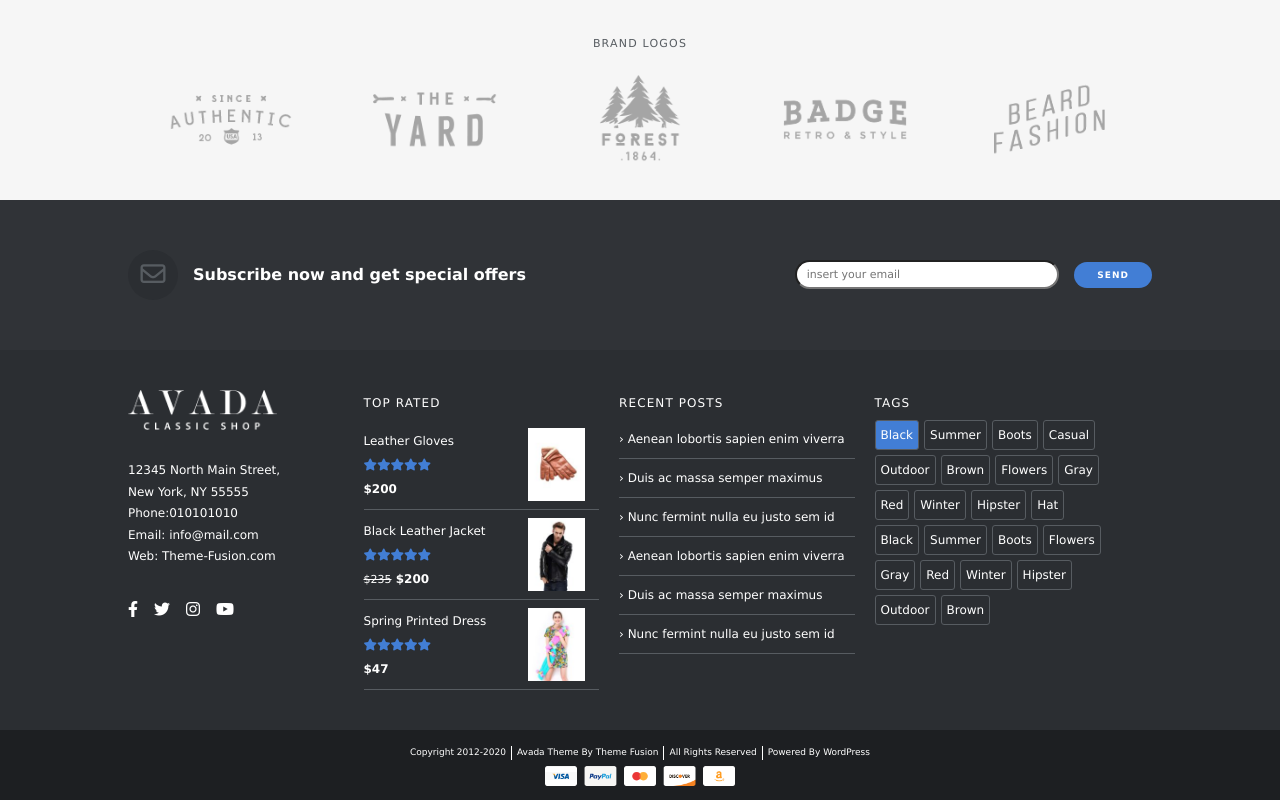
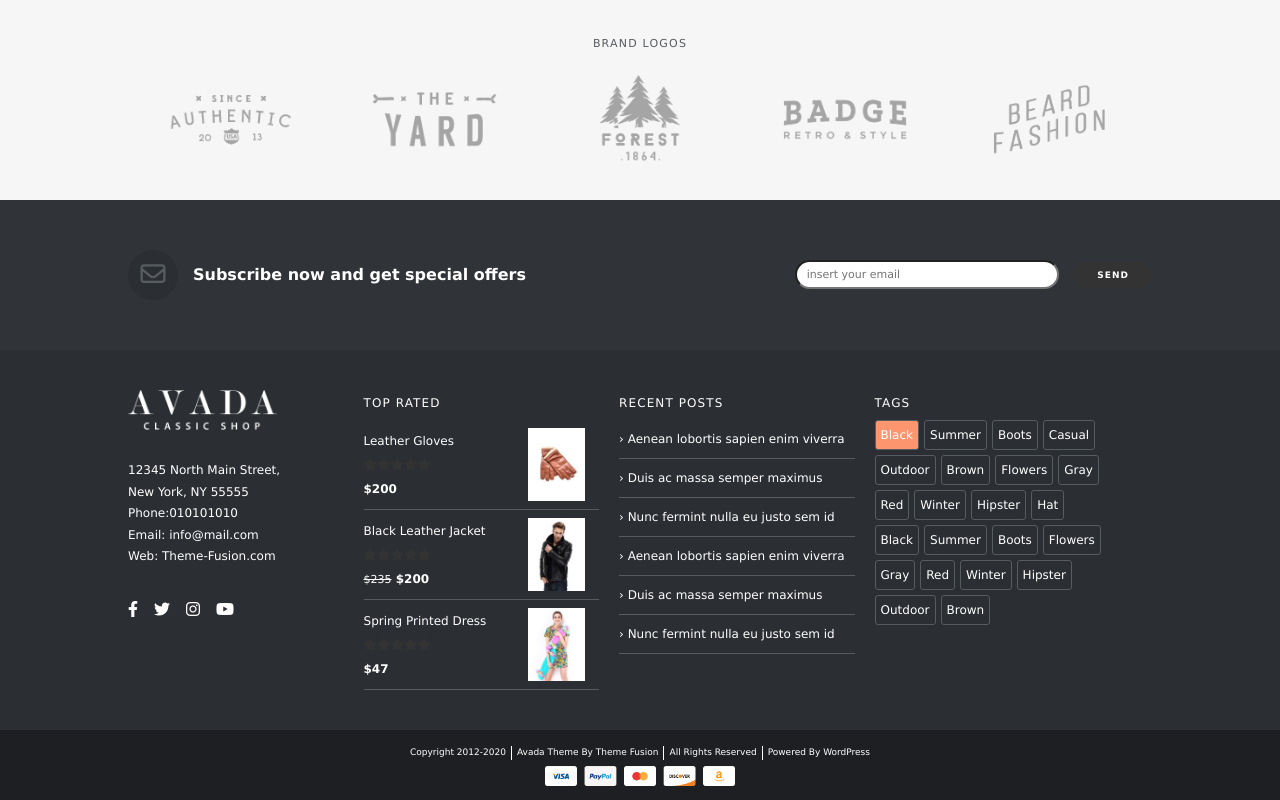
Before and after one commit to ValentinaZussino/proj-html-vuejs, a Vue app: page / in a window 1280 px wide. In both pictures the pointer is over the element 896 px from the left and 5031 px from the top of the page. Shown: the part 4597-5397 px from the top of the page. Built offline with nearby package versions, Linux system fonts and the light colour scheme.

Commit message:
sostituzione colore richiesto

```diff
--- a/src/assets/style/partials/_variables.scss
+++ b/src/assets/style/partials/_variables.scss
@@ -4,7 +4,8 @@ $black: black;
 $lightgray: rgb(236, 236, 236);
 $textgraycolor: rgb(87, 92, 97);
 $grayborder:rgb(246, 246, 246);
-$blue: rgb(66, 126, 213);
+// $blue: rgb(70, 131, 215);
+$blue: #333333;
 $green: rgb(114, 193, 134);
 $lightblue: rgb(244, 248, 249);
 $softgray: rgb(246, 246, 246);
--- a/src/components/FooterTop.vue
+++ b/src/components/FooterTop.vue
@@ -205,7 +205,7 @@ section {
                     cursor: pointer;
 
                     &:hover {
-                        background-color: $blue;
+                        background-color: $hoverpeach;
                     }
                 }
             }
```
